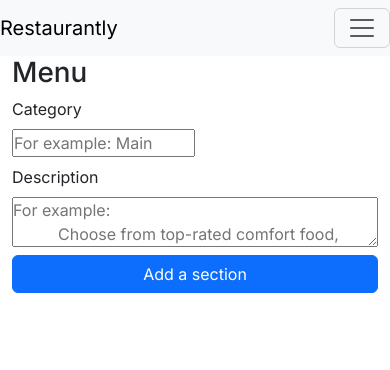
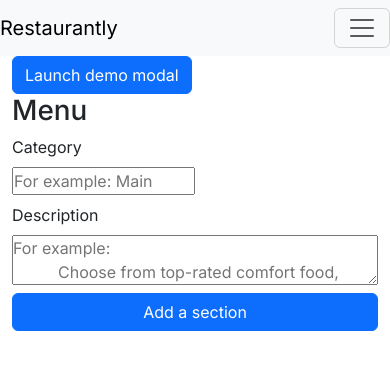
Before and after one commit to himido-tech/restaurantly.app, a Next.js app: page /menu in a window 390 px wide. Shown: the top 370 px of the page. Built offline with nearby package versions, Linux system fonts and the light colour scheme.

Commit message:
include bootstrap in old fashion way

```diff
--- /dev/null
+++ b/app/components/menu/AddSection.tsx
@@ -0,0 +1,34 @@
+'use client'
+import { useEffect } from "react";
+
+export default function NewSection() {
+
+    useEffect(() => {
+        require("bootstrap/dist/js/bootstrap.bundle.min.js");
+    }, []);
+    return (
+        <div>
+            <button type="button" className="btn btn-primary" data-bs-toggle="modal" data-bs-target="#exampleModal">
+                Launch demo modal
+            </button>
+
+            <div className="modal fade" id="exampleModal" tabIndex={-1} aria-labelledby="exampleModalLabel" aria-hidden="true">
+                <div className="modal-dialog">
+                    <div className="modal-content">
+                        <div className="modal-header">
+                            <h1 className="modal-title fs-5" id="exampleModalLabel">Modal title</h1>
+                            <button type="button" className="btn-close" data-bs-dismiss="modal" aria-label="Close"></button>
+                        </div>
+                        <div className="modal-body">
+                            ...
+                        </div>
+                        <div className="modal-footer">
+                            <button type="button" className="btn btn-secondary" data-bs-dismiss="modal">Close</button>
+                            <button type="button" className="btn btn-primary">Save changes</button>
+                        </div>
+                    </div>
+                </div>
+            </div>
+        </div >
+    )
+}
--- a/app/layout.tsx
+++ b/app/layout.tsx
@@ -1,9 +1,7 @@
 import './globals.css'
 import { Inter } from 'next/font/google'
-import 'bootstrap/dist/css/bootstrap.css'
+import Script from 'next/script'
 import NavBar from './components/navbar'
-import page_layout from './layout.module.css'
-
 const inter = Inter({ subsets: ['latin'] })
 
 export const metadata = {
@@ -18,14 +16,18 @@
 }) {
   return (
     <html lang="en">
+      <head>
+        <link href="https://cdn.jsdelivr.net/npm/bootstrap@5.3.0/dist/css/bootstrap.min.css" rel="stylesheet" />
+        <Script src="https://cdn.jsdelivr.net/npm/bootstrap@5.3.0/dist/js/bootstrap.min.js" />
+      </head>
       <body className={`${inter.className}`}>
         <div className="container">
           <div className="row">
-            <div className="col-md"></div>
+            <div className="col"></div>
             <NavBar />
           </div>
           <div className="row">
-            <div className="col-md">{children}</div>
+            <div className="col">{children}</div>
 
           </div>
 
--- a/app/menu/page.tsx
+++ b/app/menu/page.tsx
@@ -1,6 +1,6 @@
 'use client'
-
 import { useForm, SubmitHandler } from "react-hook-form";
+import NewSection from '../components/menu/AddSection';
 
 type Inputs = {
   category: string,
@@ -14,6 +14,7 @@
   return (
     /* "handleSubmit" will validate your inputs before invoking "onSubmit" */
     <main>
+      <NewSection />
       <h1>Menu</h1>
       <form onSubmit={handleSubmit(onSubmit)}>
         <div className="d-grid gap-2">
```
Also changed, not shown: 1 other file (tests, documents, lock files or other folders).
